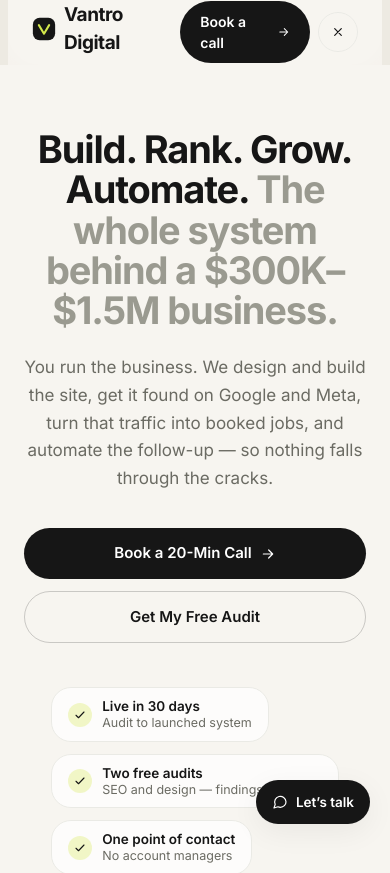
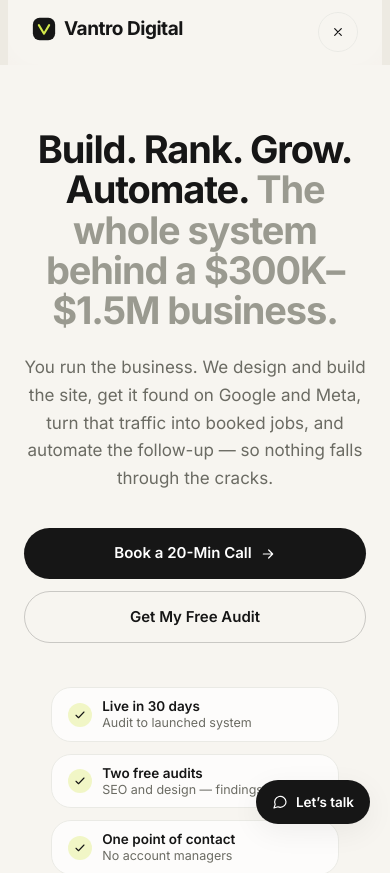
Before and after one commit to Ahteshamux/vantro-digital, a React (Vite) app: page / in a window 390 px wide. Shown: the top 873 px of the page. Built offline with nearby package versions, Linux system fonts and the light colour scheme.

Commit message:
fix: mobile navbar hides CTA on xs, tags full-width on mobile

```diff
--- a/src/components/Hero.jsx
+++ b/src/components/Hero.jsx
@@ -92,7 +92,7 @@ export default function Hero() {
           {HERO.promises.map((p, i) => (
             <li key={p.label} className="flex items-center gap-3">
               {i > 0 && <span className="hidden h-8 w-px bg-card-border sm:block" />}
-              <span className="flex items-center gap-2.5 rounded-2xl border border-card-border bg-white/70 px-4 py-2.5 text-left sm:border-0 sm:bg-transparent sm:px-2 sm:py-0">
+              <span className="flex w-full items-center gap-2.5 rounded-2xl border border-card-border bg-white/70 px-4 py-2.5 text-left sm:w-auto sm:border-0 sm:bg-transparent sm:px-2 sm:py-0">
                 <span className="flex h-6 w-6 flex-none items-center justify-center rounded-full bg-lime/30 text-ink">
                   <Check className="h-3 w-3" />
                 </span>
--- a/src/components/Navbar.jsx
+++ b/src/components/Navbar.jsx
@@ -149,7 +149,7 @@ export default function Navbar() {
             whileHover={{ scale: 1.04 }}
             whileTap={{ scale: 0.98 }}
             transition={{ duration: 0.2, ease: [0.16, 1, 0.3, 1] }}
-            className="inline-flex items-center gap-1.5 rounded-full bg-ink px-5 py-2.5 text-[14px] font-semibold text-white hover:bg-black"
+            className="hidden sm:inline-flex items-center gap-1.5 rounded-full bg-ink px-5 py-2.5 text-[14px] font-semibold text-white hover:bg-black"
           >
             <span className="hidden sm:inline">{CONVERSION.hardCta}</span>
             <span className="sm:hidden">Book a call</span>
```
